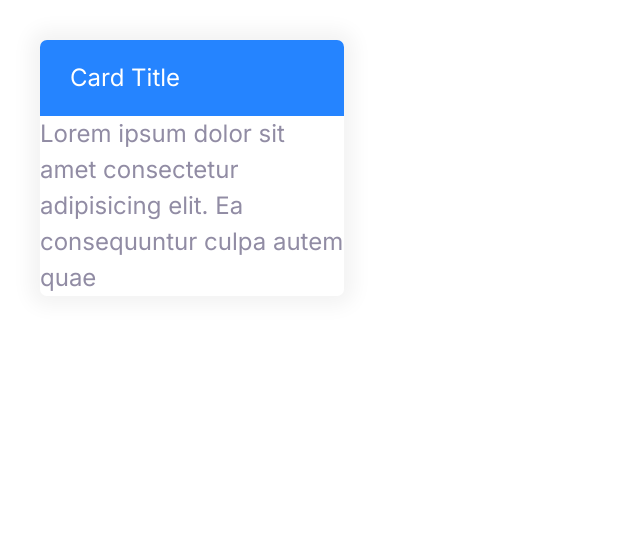
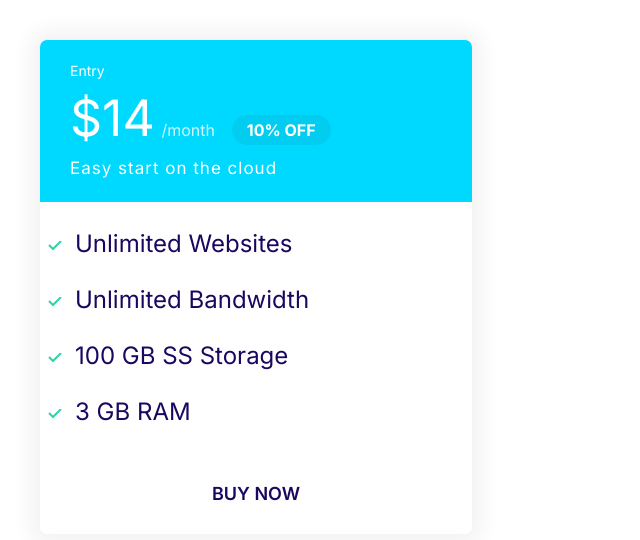
Before and after one commit to junaidbahadikhail/Moshify, a plain HTML site: page index.html in a window 1280 px wide. Shown: the whole page, without its empty margins (0-640 px from the left). Drawn offline with Linux system fonts and the light colour scheme; a web font is replaced by a local one.

Commit message:
build a plan component.

```diff
--- a/css/styles.css
+++ b/css/styles.css
@@ -117,6 +117,7 @@ a{
 
 .badge--small{
     font-size: 1.6rem;
+    padding: 0.5rem 1.5rem;
 }
 
 @media screen and(min-width: 1024px){
@@ -302,3 +303,53 @@ a{
     background: var(--color-secondary);
     color: #fff;
 }
+
+.card--secondary .badge--secondary{
+    background: #02cdf1;
+}
+
+/*Plan*/
+.plan__name{
+    color: #fff;
+    margin: 0;
+    font-weight: 500;
+    font-size: 2.4rem;
+}
+
+.plan__price{
+    font-size: 6rem;
+}
+
+.plan__billing-cycle{
+    font-size: 2.4rem;
+    font-weight: 300;
+    opacity: 0.8;
+    margin-right: 1rem;
+}
+
+.plan__description{
+    font-size: 2rem;
+    font-weight: 300;
+    letter-spacing: 1px;
+    display: block;
+}
+
+.plan .list__item{
+    margin-bottom: 2rem;
+}
+
+@media screen and (min-width:1024px) {
+    .plan__name{
+        font-size: 1.4rem;
+    }
+    .plan__price{
+        font-size: 5rem;
+    }
+    .plan__billing-cycle{
+        font-size: 1.6rem;
+    }
+    .plan__description{
+        font-size: 1.7rem;
+    }
+
+}
--- a/index.html
+++ b/index.html
@@ -14,12 +14,25 @@
     <link rel="stylesheet" href="css/styles.css" />
   </head>
   <body>
-    <div style="width: 30%; padding: 4rem">
-      <div class="card card--primary">
-        <header class="card__header">Card Title</header>
-        <div class="card__body">
-          Lorem ipsum dolor sit amet consectetur adipisicing elit. Ea
-          consequuntur culpa autem quae
+    <div style="width: 40%; padding: 4rem">
+      <div class="plan">
+        <div class="card card--secondary">
+          <header class="card__header">
+            <h3 class="plan__name">Entry</h3>
+            <span class="plan__price">$14</span>
+            <span class="plan__billing-cycle">/month</span>
+            <span class="badge badge--secondary badge--small">10% OFF</span>
+            <span class="plan__description">Easy start on the cloud</span>
+          </header>
+          <div class="card__body">
+            <ul class="list list--tick">
+              <li class="list__item">Unlimited Websites</li>
+              <li class="list__item">Unlimited Bandwidth</li>
+              <li class="list__item">100 GB SS Storage</li>
+              <li class="list__item">3 GB RAM</li>
+            </ul>
+            <button class="btn btn--outline btn--block">Buy Now</button>
+          </div>
         </div>
       </div>
     </div>
```
Also changed, not shown: components/plans.html (added, +20 -0 lines).
